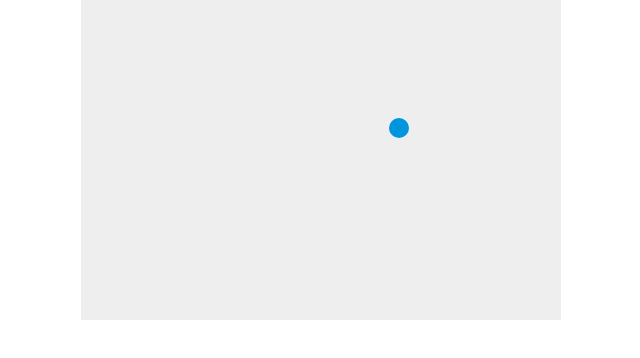
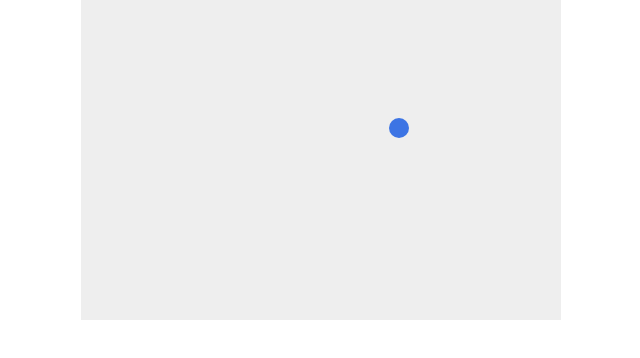
Before and after one commit to paul-fletes/ACS-1320-Breakout-Demo, a plain HTML site: page index.html in a window 1280 px wide. Shown: the full height of the page, 319-959 px from the left. Drawn offline with Linux system fonts and the light colour scheme.

Commit message:
color change success!

```diff
--- a/index.html
+++ b/index.html
@@ -32,18 +32,29 @@
         let dy = -2;
         //define ball radius for collision calcs
         const ballRadius = 10;
+        //define ball color
+        let color = "#0095DD"
         //define a fxn that returns a random hex color value
-        // function randColor() {
-        //     return (
-        //         "#" + (Math.floor(Math.random() * 0x1000000) + 0x1000000).toString(16).substr(1)
-        //     );
-        // }
+        function randColor() {
+            return (
+                "#" + (Math.floor(Math.random() * 0x1000000) + 0x1000000).toString(16).substring(1)
+            );
+        }
 
         function drawBall() {
             //draw a ball
             ctx.beginPath();
             ctx.arc(x, y, ballRadius, 0, Math.PI * 2);
-            ctx.fillStyle = "#0095DD";
+            //condition check for collision color change
+            //check for top/bottom wall collision
+            if (y + dy > canvas.height - ballRadius || y + dy < ballRadius) {
+                color = randColor();
+            }
+            //check for left/right wall collision
+            if (x + dx > canvas.width - ballRadius || x + dx < ballRadius) {
+                color = randColor();
+            }
+            ctx.fillStyle = color;
             ctx.fill();
             ctx.closePath();
         }
@@ -53,19 +64,17 @@
             ctx.clearRect(0, 0, canvas.width, canvas.height);
             //call drawball fxn
             drawBall();
-            //update x/y with dx/dy
-            x += dx;
-            y += dy;
             //check for top/bottom wall collision
             if (y + dy > canvas.height - ballRadius || y + dy < ballRadius) {
                 dy = -dy;
-                // color = randColor(); //revisit
             }
             //check for left/right wall collision
             if (x + dx > canvas.width - ballRadius || x + dx < ballRadius) {
                 dx = -dx;
-                // color = randColor(); //rev
             }
+            //update x/y with dx/dy
+            x += dx;
+            y += dy;
         }
 
         setInterval(draw, 10);
```
